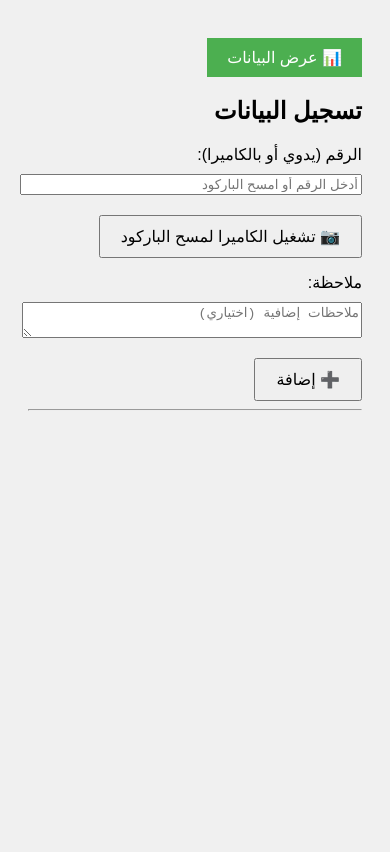
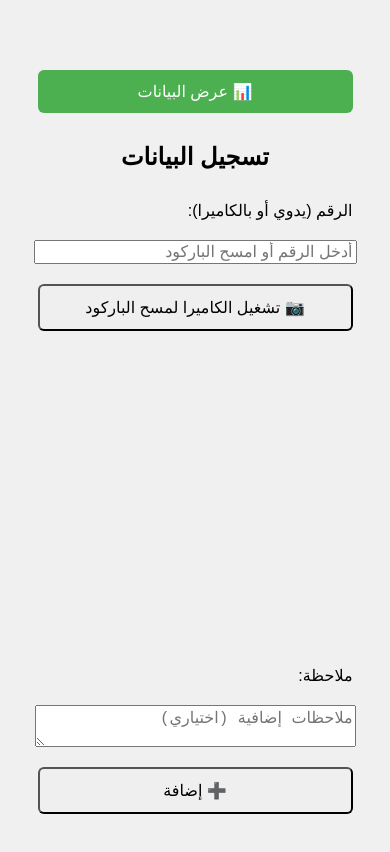
Before and after one commit to moh2982004/mon-Jardin, a plain HTML site: page input.html in a window 390 px wide. Drawn offline with Linux system fonts and the light colour scheme.

Commit message:
Update input.html
for phone

```diff
--- a/input.html
+++ b/input.html
@@ -3,16 +3,71 @@
 <head>
   <meta charset="UTF-8">
   <title>إدخال البيانات</title>
+  <meta name="viewport" content="width=device-width, initial-scale=1.0">
   <style>
-    body { direction: rtl; font-family: Arial; padding: 20px; background: #f0f0f0; }
-    label, input, textarea { display: block; margin: 10px 0; width: 100%; max-width: 400px; }
-    button { padding: 10px 20px; font-size: 16px; margin-top: 10px; cursor: pointer; }
-    #scanner-container { margin-top: 15px; width: 100%; max-width: 400px; }
-    .nav-button { background-color: #4CAF50; color: white; border: none; }
-    .nav-button:hover { background-color: #45a049; }
+    html, body {
+      height: 100%;
+      margin: 0;
+      padding: 0;
+      background: #f0f0f0;
+      font-family: Arial, sans-serif;
+      direction: rtl;
+    }
+
+    .container {
+      display: flex;
+      flex-direction: column;
+      justify-content: center;
+      align-items: center;
+      height: 100%;
+      padding: 20px;
+    }
+
+    h2 {
+      margin-bottom: 20px;
+    }
+
+    label, input, textarea, button {
+      display: block;
+      margin: 10px 0;
+      width: 90%;
+      max-width: 400px;
+      font-size: 16px;
+    }
+
+    button {
+      padding: 12px;
+      cursor: pointer;
+      border-radius: 6px;
+    }
+
+    .nav-button {
+      background-color: #4CAF50;
+      color: white;
+      border: none;
+    }
+
+    .nav-button:hover {
+      background-color: #45a049;
+    }
+
+    #scanner-container {
+      margin-top: 15px;
+      width: 100%;
+      max-width: 400px;
+      height: 300px;
+      position: relative;
+    }
+
+    video {
+      width: 100% !important;
+      height: auto !important;
+      border: 1px solid #ccc;
+    }
   </style>
 </head>
 <body>
+  <div class="container">
     <button class="nav-button" onclick="goToView()">📊 عرض البيانات</button>
     <h2>تسجيل البيانات</h2>
 
@@ -26,13 +81,9 @@
     <textarea id="noteInput" placeholder="ملاحظات إضافية (اختياري)"></textarea>
 
     <button onclick="addEntry()">➕ إضافة</button>
+  </div>
 
-  <hr>
-
-
-  <!-- مكتبة QuaggaJS -->
   <script src="https://unpkg.com/@ericblade/quagga2@1.2.6/dist/quagga.min.js"></script>
-
   <script>
     function addEntry() {
       const number = document.getElementById('numberInput').value.trim();
@@ -58,23 +109,25 @@
 
     function startScanner() {
       const container = document.getElementById('scanner-container');
-      container.innerHTML = ''; // إعادة التهيئة
+      container.innerHTML = '';
 
       Quagga.init({
         inputStream: {
           type: "LiveStream",
           target: container,
           constraints: {
-            facingMode: "environment"
+            facingMode: "environment",
+            aspectRatio: { min: 1, max: 2 },
           }
         },
         decoder: {
           readers: ["code_128_reader", "ean_reader", "ean_8_reader", "upc_reader"]
-        }
+        },
+        locate: true
       }, function (err) {
         if (err) {
           console.error(err);
-          alert("حدث خطأ في تشغيل الكاميرا");
+          alert("⚠️ لم يتم تشغيل الكاميرا. تأكد من منح الإذن.");
           return;
         }
         Quagga.start();
@@ -84,7 +137,7 @@
         if (result.codeResult && result.codeResult.code) {
           document.getElementById('numberInput').value = result.codeResult.code;
           Quagga.stop();
-          container.innerHTML = ''; // إزالة الكاميرا
+          container.innerHTML = '';
         }
       });
     }
```
Lines whose indentation alone changed are shown as unchanged.
